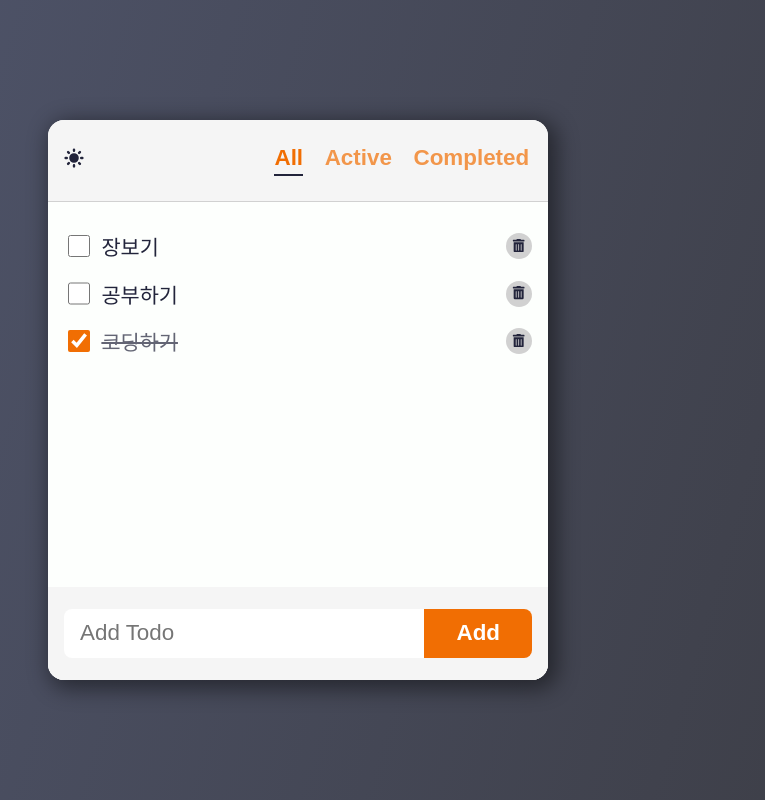
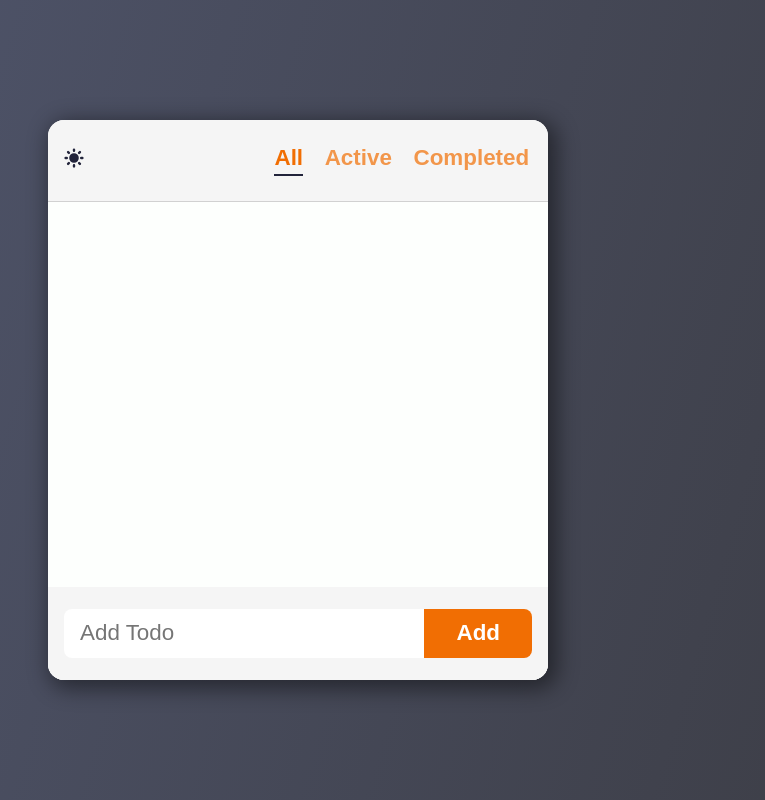
Before and after one commit to jin7969/todo-rist, a React (Create React App) app: page / in a window 1280 px wide. Shown: the whole page, without its empty margins (342-1107 px from the left). Built offline with nearby package versions, Linux system fonts and the light colour scheme.

Commit message:
feat: 투두 리스트 로컬 스토리지에 저장하고 불러오는 기능

```diff
--- a/src/components/TodoList/TodoList.jsx
+++ b/src/components/TodoList/TodoList.jsx
@@ -1,4 +1,4 @@
-import { useState } from "react";
+import { useEffect, useState } from "react";
 import AddTodo from "../AddTodo/AddTodo";
 import Todo from "../Todo/Todo";
 import styles from "./TodoList.module.css";
@@ -9,20 +9,27 @@ const getFilteredTodo = (todos, filter) => {
   return todos.filter((todo) => todo.status === filter);
 };
 
+const getTodosFromLocalStorage = () => {
+  const todos = localStorage.getItem("todos");
+  return todos ? JSON.parse(todos) : [];
+};
+
 export default function TodoList({ filter }) {
-  const [todos, setTodos] = useState([
-    { id: "123", text: "장보기", status: "active" },
-    { id: "124", text: "공부하기", status: "active" },
-    { id: "125", text: "코딩하기", status: "completed" },
-  ]);
+  const [todos, setTodos] = useState(getTodosFromLocalStorage);
   const filteredTodos = getFilteredTodo(todos, filter);
 
-  const handleAddTodo = (value) => setTodos((prev) => [...prev, value]);
+  const handleAddTodo = (value) => {
+    setTodos((prev) => [...prev, value]);
+  };
 
   const handleUpdate = (value) =>
     setTodos(todos.map((todo) => (todo.id === value.id ? value : todo)));
 
   const handleDelete = (id) => setTodos(todos.filter((todo) => todo.id !== id));
+
+  useEffect(() => {
+    localStorage.setItem("todos", JSON.stringify(todos));
+  }, [todos]);
 
   return (
     <section className={styles.container}>
--- a/src/index.js
+++ b/src/index.js
@@ -1,11 +1,6 @@
-import React from "react";
 import ReactDOM from "react-dom/client";
 import App from "./App";
 import "./index.css";
 
 const root = ReactDOM.createRoot(document.getElementById("root"));
-root.render(
-  <React.StrictMode>
-    <App />
-  </React.StrictMode>
-);
+root.render(<App />);
```
